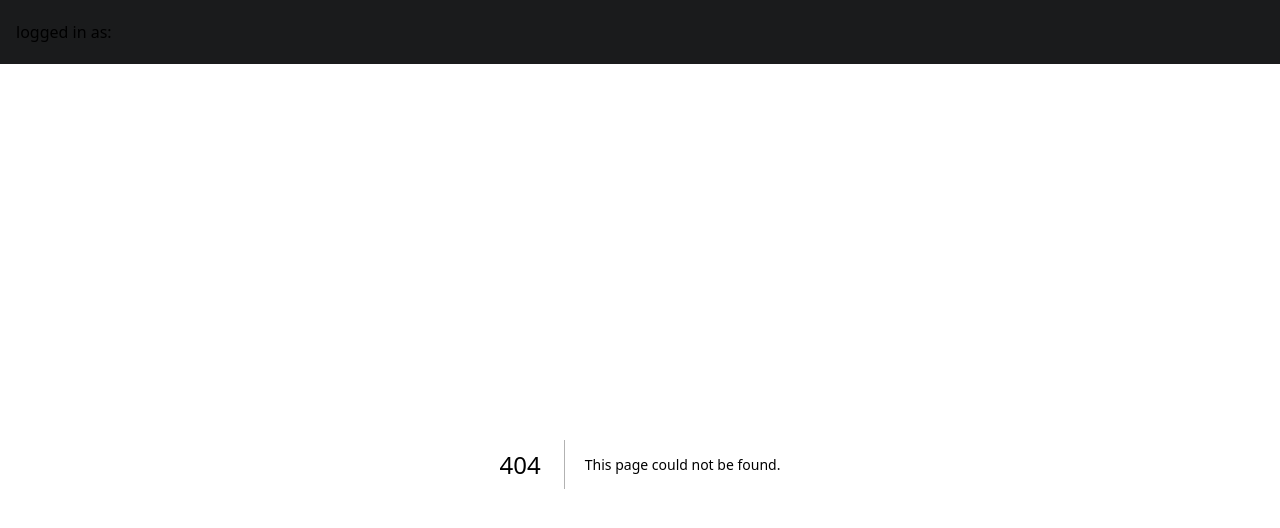
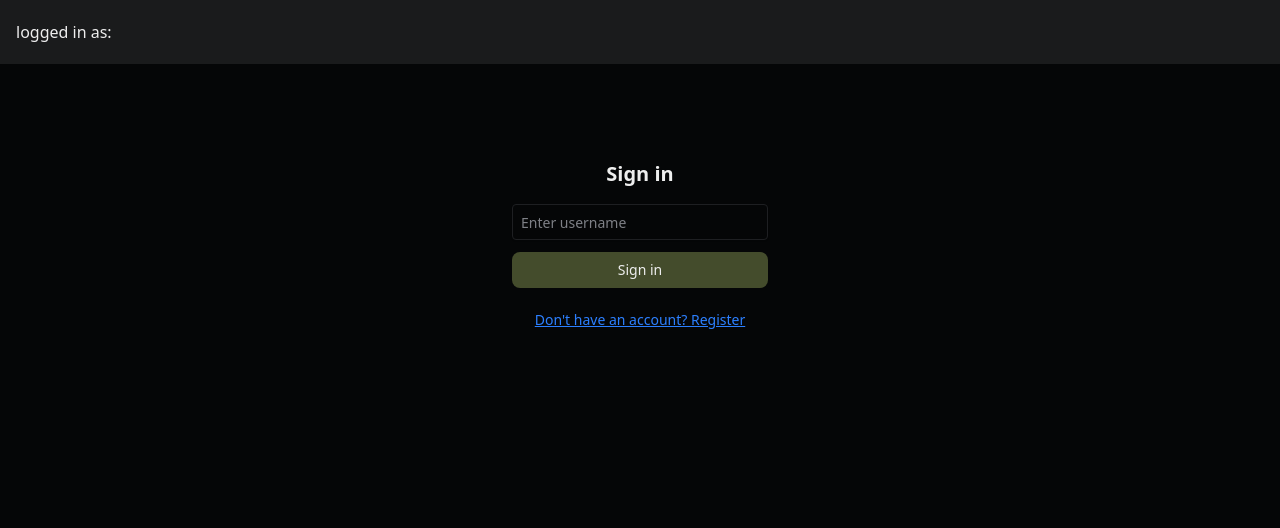
Before and after one commit to micnusz/chat-app-frontend, a Next.js app: page /signin in a window 1280 px wide. Before the commit this address had no page. Shown: the top 528 px of the page. Built offline with nearby package versions, Linux system fonts and the light colour scheme.

Commit message:
Separated signin/signup logic.

```diff
--- /dev/null
+++ b/src/app/signin/page.tsx
@@ -0,0 +1,11 @@
+"use server";
+
+import SignInUserForm from "@/components/SignInUserForm";
+
+export default async function SignInPage() {
+  return (
+    <div>
+      <SignInUserForm />
+    </div>
+  );
+}
--- /dev/null
+++ b/src/app/signup/page.tsx
@@ -0,0 +1,11 @@
+"use server";
+
+import SignUpUserForm from "@/components/SignUpUserForm";
+
+export default async function SignUpPage() {
+  return (
+    <div>
+      <SignUpUserForm />
+    </div>
+  );
+}
--- a/src/components/Navbar.tsx
+++ b/src/components/Navbar.tsx
@@ -10,7 +10,7 @@ export default function Navbar() {
 
   const handleLogout = () => {
     clearAuth();
-    router.push("/");
+    router.push("/signin");
   };
 
   return (
--- /dev/null
+++ b/src/components/SignInUserForm.tsx
@@ -0,0 +1,83 @@
+"use client";
+
+import { useState, FormEvent, useEffect } from "react";
+import { useRouter } from "next/navigation";
+import { Button } from "@/components/ui/button";
+import { useLoginUser } from "@/lib/hooks/useLoginUser";
+import { userSchema } from "@/lib/validation/userSchema";
+import { Input } from "./ui/input";
+import { useUserStore } from "@/lib/stores/UserStore";
+
+export default function SignInUserForm() {
+  const [username, setUsername] = useState("");
+  const [validationError, setValidationError] = useState<string | null>(null);
+  const router = useRouter();
+  const loginMutation = useLoginUser();
+
+  const setAuth = useUserStore((s) => s.setAuth);
+  const token = useUserStore((s) => s.token);
+
+  const handleSubmit = (e: FormEvent) => {
+    e.preventDefault();
+
+    const result = userSchema.safeParse({ username });
+    if (!result.success) {
+      setValidationError(result.error.issues[0].message);
+      return;
+    }
+
+    setValidationError(null);
+    loginMutation.mutate(
+      { username },
+      {
+        onSuccess: (data) => {
+          setAuth(data.user, data.token);
+        },
+      }
+    );
+  };
+
+  useEffect(() => {
+    if (token) router.push("/chatrooms");
+  }, [token, router]);
+
+  const isLoading = loginMutation.isPending;
+  const errorMessage =
+    loginMutation.error?.response?.data?.message || "Unexpected error occurred";
+
+  return (
+    <div className="flex flex-col items-center mt-24">
+      <h2 className="text-xl font-bold mb-4">Sign in</h2>
+
+      <form onSubmit={handleSubmit} className="flex flex-col gap-3 w-64">
+        <Input
+          type="text"
+          value={username}
+          placeholder="Enter username"
+          onChange={(e) => setUsername(e.target.value)}
+          className="border rounded p-2"
+        />
+
+        {validationError && (
+          <div className="text-red-500 text-sm">{validationError}</div>
+        )}
+        {loginMutation.isError && (
+          <div className="text-red-500 text-sm">{errorMessage}</div>
+        )}
+
+        <Button type="submit" disabled={isLoading}>
+          {isLoading ? "Signing in..." : "Sign in"}
+        </Button>
+      </form>
+
+      <Button
+        variant="ghost"
+        size="sm"
+        onClick={() => router.push("/signup")}
+        className="mt-4 text-sm text-blue-500 underline"
+      >
+        Don&apos;t have an account? Register
+      </Button>
+    </div>
+  );
+}
--- /dev/null
+++ b/src/components/SignUpUserForm.tsx
@@ -0,0 +1,59 @@
+"use client";
+
+import { useState, FormEvent } from "react";
+import { Button } from "@/components/ui/button";
+import { useRegisterUser } from "@/lib/hooks/useRegisterUser";
+import { userSchema } from "@/lib/validation/userSchema";
+import { Input } from "./ui/input";
+
+export default function SignUpUserForm() {
+  const [username, setUsername] = useState("");
+  const [validationError, setValidationError] = useState<string | null>(null);
+
+  const registerMutation = useRegisterUser();
+
+  const handleSubmit = (e: FormEvent) => {
+    e.preventDefault();
+
+    const result = userSchema.safeParse({ username });
+    if (!result.success) {
+      setValidationError(result.error.issues[0].message);
+      return;
+    }
+
+    setValidationError(null);
+    registerMutation.mutate({ username });
+  };
+
+  const isLoading = registerMutation.isPending;
+  const errorMessage =
+    registerMutation.error?.response?.data?.message ||
+    "Unexpected error occurred";
+
+  return (
+    <div className="flex flex-col items-center mt-24">
+      <h2 className="text-xl font-bold mb-4">Register</h2>
+
+      <form onSubmit={handleSubmit} className="flex flex-col gap-3 w-64">
+        <Input
+          type="text"
+          value={username}
+          placeholder="Enter username"
+          onChange={(e) => setUsername(e.target.value)}
+          className="border rounded p-2"
+        />
+
+        {validationError && (
+          <div className="text-red-500 text-sm">{validationError}</div>
+        )}
+        {registerMutation.isError && (
+          <div className="text-red-500 text-sm">{errorMessage}</div>
+        )}
+
+        <Button type="submit" disabled={isLoading}>
+          {isLoading ? "Registering..." : "Register"}
+        </Button>
+      </form>
+    </div>
+  );
+}
```
